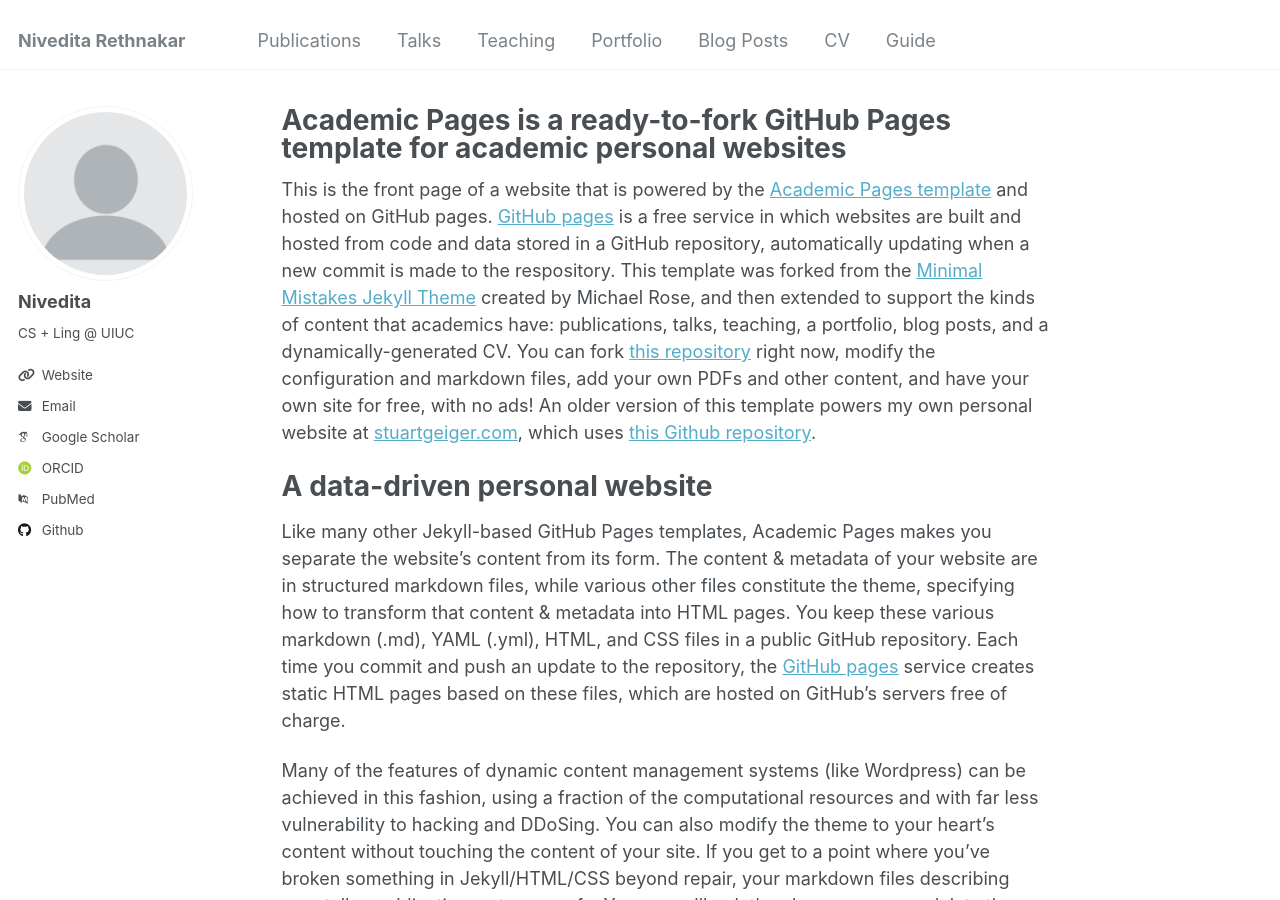
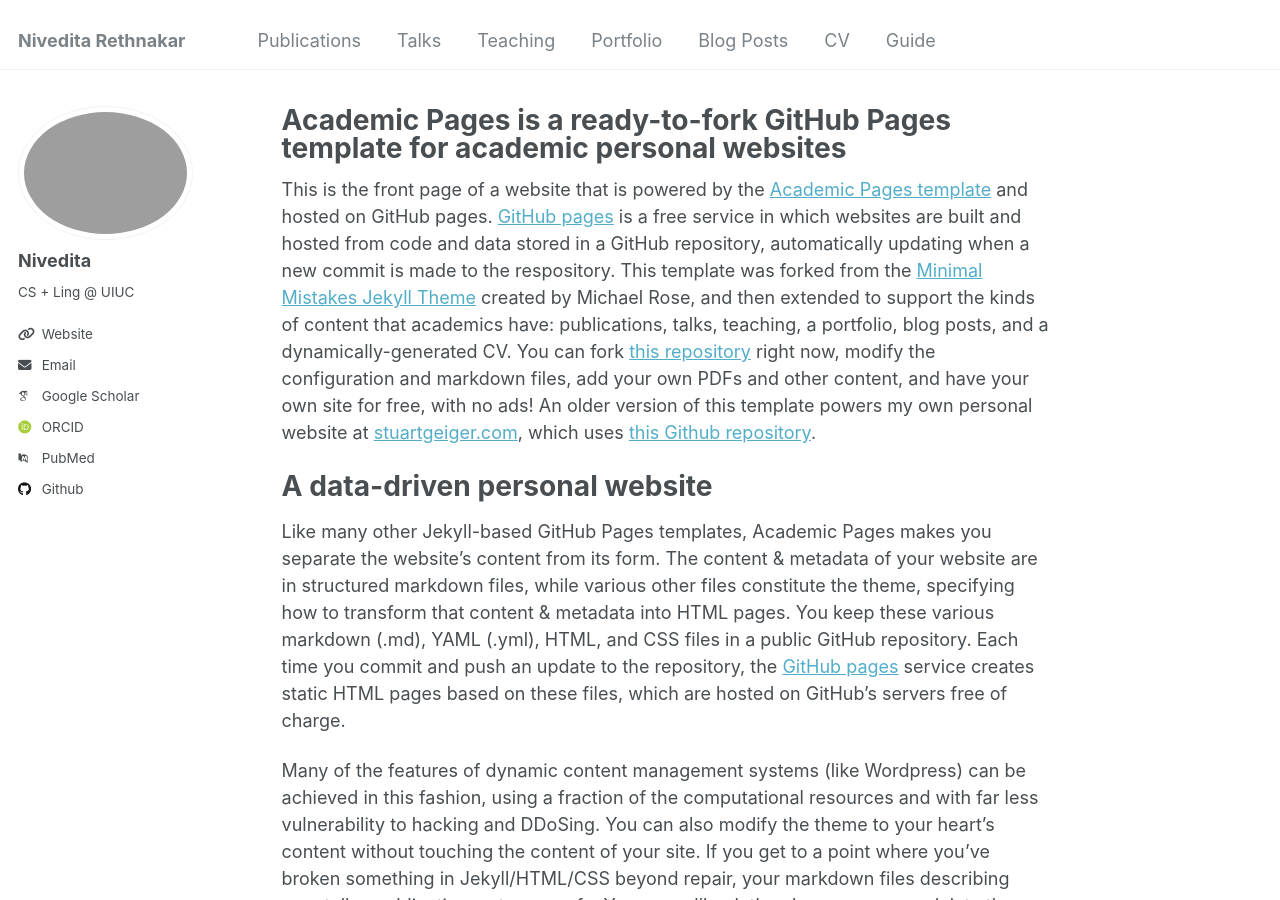
Before and after one commit to nivupai/nivupai.github.io, a Jekyll site: the page built from _pages/about.md, in a window 1280 px wide and 900 px high. Built offline with Jekyll 4.4.1, drawn with Linux system fonts in a browser that asks for light colours; some web fonts are replaced.

Commit message:
Update _config.yml

```diff
--- a/_config.yml
+++ b/_config.yml
@@ -21,7 +21,7 @@
 #               Additional customization can be done by editing /_includes/author-profile.html
 author:
   # Biographic information
-  avatar           : "profile.png"
+  avatar           : "DSC04692_Original.jpeg"
   name             : "Nivedita"
   pronouns         : # example: "she/her"
   bio              : "CS + Ling @ UIUC"
```
